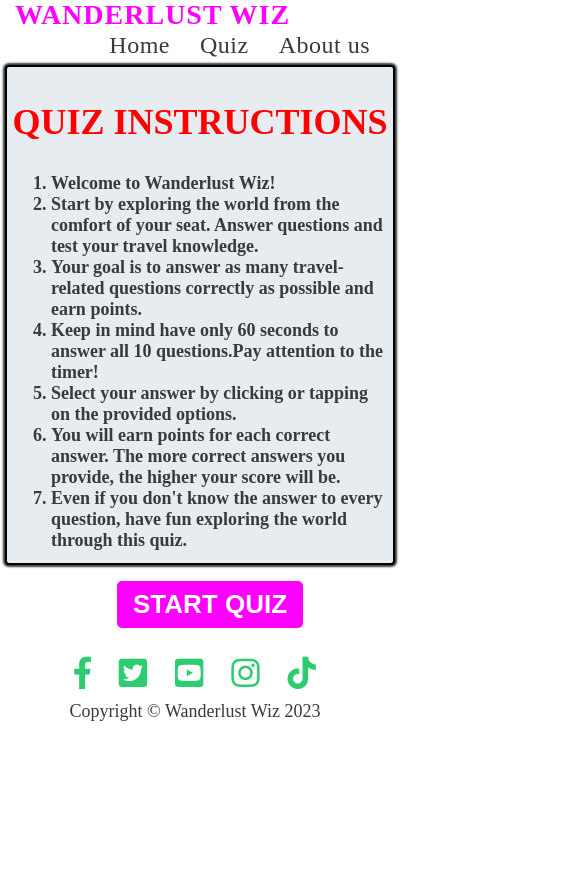
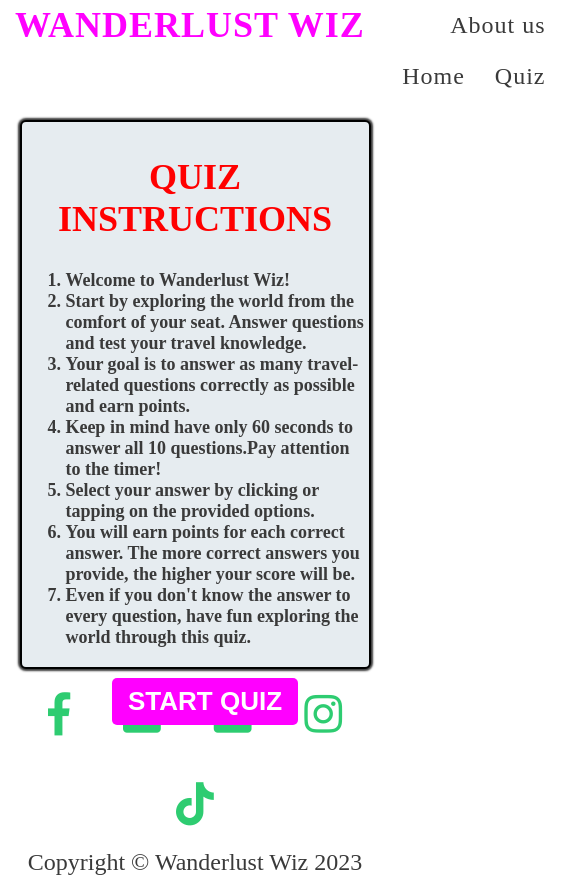
Before and after one commit to mpaty24/WanderlustWiz, a plain HTML site: page quiz.html in a window 390 px wide. Shown: the whole page, 576 px wide, since content can reach past the window. Before the commit the page ends 844 px from the top, so only its background shows below. Drawn offline with Linux system fonts and the light colour scheme.

Commit message:
fixing responsiveness

```diff
--- a/assets/css/style.css
+++ b/assets/css/style.css
@@ -225,13 +225,13 @@
         #menu {
             width: 100%;
             margin-left: 10px;
-                font-size: 10px;
+            font-size: 20px;
             letter-spacing: 0.5px;
         }
 
         #menu,
         #logo {
-                line-height: 30px;
+            line-height: 40px;
         }
 
         #logo {
@@ -267,57 +267,12 @@
             font-weight: 600;
         }
 
-
-        footer {
-            height: 100px;
-            font-size: 18px;
-            font-weight: 50;
-            margin-bottom: auto;
-            margin-top: auto;
-
-        }
-        .social-media {
-            text-align: center;
-        }
-
-        .social-media>li {
-            display:flexbox;
-        }
-
-        .social-media i {
-            font-size: 180%;
-            margin: 1%;
-            padding: 2%;
-            color: #2ecc71;
-        }
-
-
     }
 
     .copyright {
         text-align: center;
         padding-bottom: 10px;
     }
-
-    .game-area {
-        background-color: #E6ECF0;
-        box-sizing: border-box;
-        width: 100%;
-        height: 65vh;
-        max-height: 500px;
-        max-width: 600px;
-        margin-left: 5px;
-        margin-right: 5px;
-        margin-right: auto;
-        margin-bottom: 80px;
-        padding: 1%;
-        border: 2px solid black;
-        border-radius: 4px;
-        box-shadow: 0 0 2px 2px;
-        display: grid;
-        flex-direction: column;
-        justify-content: center;
-        align-items: center;
 
 
     /* small screen sizes maximum width of 767p */
```
Lines whose indentation alone changed are shown as unchanged.
